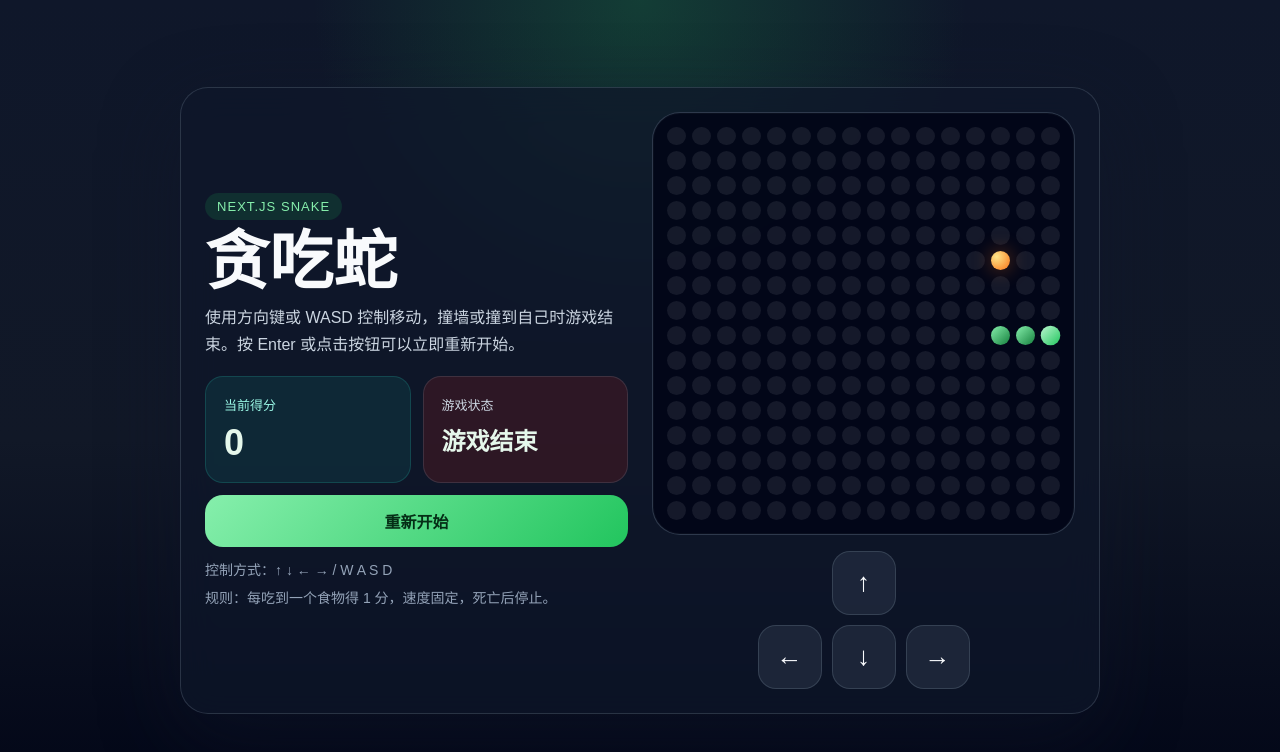
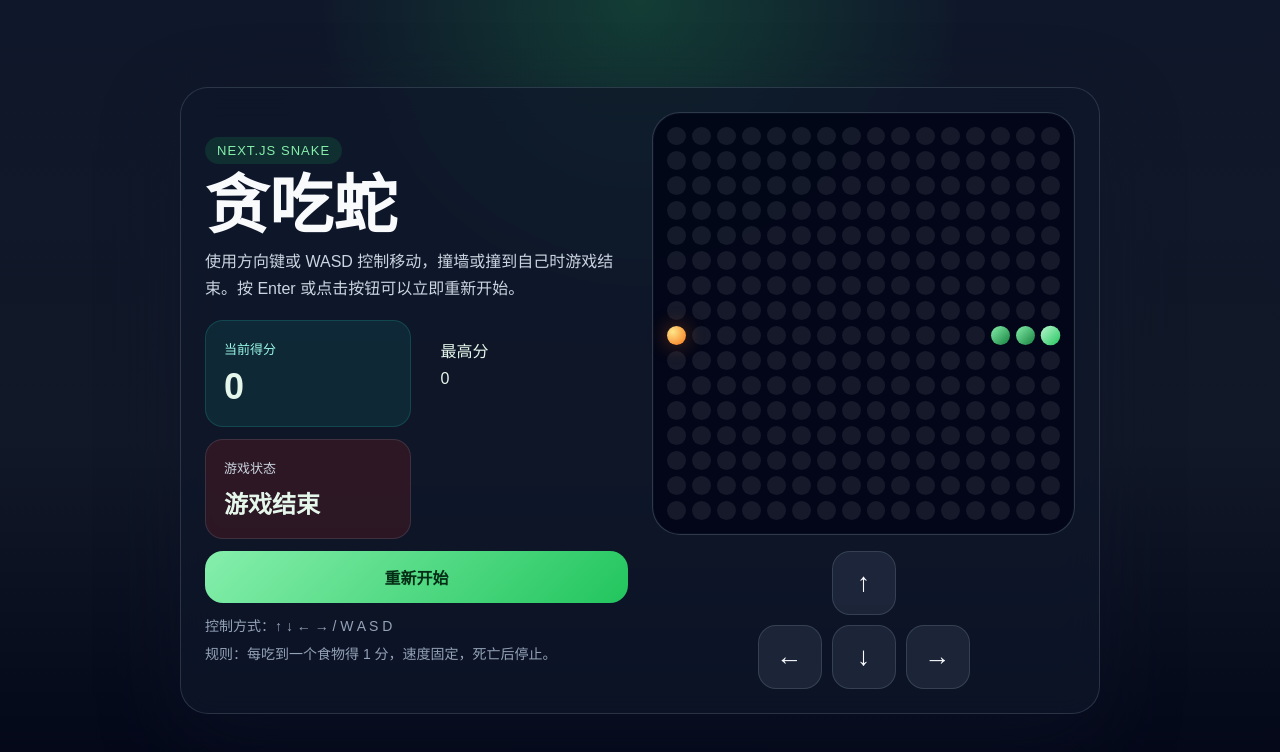
Before and after one commit to christinajgbu-oss/testforopenclaw, a Next.js app: page / in a window 1280 px wide. Shown: the top 752 px of the page. Built offline with nearby package versions, Linux system fonts and the light colour scheme.

Commit message:
feat: 最高分记录（Phase 1）- localStorage持久化，TDD流程，lint+test+build全通过

```diff
--- a/src/components/SnakeGame/SnakeGame.tsx
+++ b/src/components/SnakeGame/SnakeGame.tsx
@@ -1,6 +1,8 @@
 'use client';
 
 import { useMemo } from 'react';
+
+import pageStyles from '@/app/page.module.css';
 
 import { GRID_SIZE } from './types';
 import type { Cell } from './types';
@@ -11,7 +13,17 @@ function isSameCell(a: Cell, b: Cell) {
 }
 
 export function SnakeGame() {
-  const { food, isGameOver, resetGame, score, snake, turnSnake } = useSnakeGame();
+  const {
+    food,
+    highScore,
+    isGameOver,
+    previousHighScore,
+    resetGame,
+    score,
+    snake,
+    turnSnake,
+  } = useSnakeGame();
+  const hasNewHighScore = isGameOver && score > previousHighScore;
 
   const board = useMemo(() => {
     const snakeCells = new Set(snake.map((segment) => `${segment.x}-${segment.y}`));
@@ -91,7 +103,7 @@ export function SnakeGame() {
           <div
             style={{
               display: 'grid',
-              gridTemplateColumns: 'repeat(2, minmax(0, 1fr))',
+              gridTemplateColumns: 'repeat(auto-fit, minmax(160px, 1fr))',
               gap: 12,
             }}
           >
@@ -105,6 +117,29 @@ export function SnakeGame() {
             >
               <div style={{ color: '#99f6e4', fontSize: 13, marginBottom: 8 }}>当前得分</div>
               <div style={{ fontSize: 36, fontWeight: 700 }}>{score}</div>
+            </div>
+            <div
+              className={pageStyles.highScoreCard}
+              style={{
+                padding: 18,
+                borderRadius: 18,
+              }}
+            >
+              <div
+                style={{
+                  display: 'flex',
+                  alignItems: 'center',
+                  justifyContent: 'space-between',
+                  gap: 10,
+                  marginBottom: 8,
+                }}
+              >
+                <div className={pageStyles.highScoreLabel}>最高分</div>
+                {hasNewHighScore ? (
+                  <span className={pageStyles.newRecordBadge}>NEW!</span>
+                ) : null}
+              </div>
+              <div className={pageStyles.highScoreValue}>{highScore}</div>
             </div>
             <div
               style={{
--- a/src/components/SnakeGame/types.ts
+++ b/src/components/SnakeGame/types.ts
@@ -13,6 +13,8 @@ export type GameState = {
   direction: Direction;
   queuedDirection: Direction;
   score: number;
+  highScore: number;
+  previousHighScore: number;
   isGameOver: boolean;
 };
 
--- a/src/components/SnakeGame/useSnakeGame.ts
+++ b/src/components/SnakeGame/useSnakeGame.ts
@@ -1,6 +1,6 @@
 'use client';
 
-import { useCallback, useEffect, useEffectEvent, useState } from 'react';
+import { useCallback, useEffect, useEffectEvent, useRef, useState } from 'react';
 
 import { advanceGame } from './advanceGame';
 import { randomFoodPosition } from './gridHelpers';
@@ -12,37 +12,84 @@ import {
 } from './types';
 import type { Direction, GameState } from './types';
 
-// Server-safe initial state: food at a fixed position to avoid SSR/client mismatch
-const SERVER_INITIAL_STATE: GameState = {
-  snake: INITIAL_SNAKE,
-  food: { x: 12, y: 12 },
-  direction: INITIAL_DIRECTION,
-  queuedDirection: INITIAL_DIRECTION,
-  score: 0,
-  isGameOver: false,
-};
+const HIGH_SCORE_STORAGE_KEY = 'snake_highscore';
 
-function createInitialGameState(): GameState {
+type StorageLike = Pick<Storage, 'getItem' | 'setItem'>;
+
+function getStorage(): StorageLike | null {
+  if (typeof window === 'undefined') {
+    return null;
+  }
+
+  return window.localStorage;
+}
+
+function readHighScore(storage: StorageLike | null) {
+  const rawValue = storage?.getItem(HIGH_SCORE_STORAGE_KEY);
+  const parsedValue = Number.parseInt(rawValue ?? '', 10);
+
+  return Number.isFinite(parsedValue) && parsedValue > 0 ? parsedValue : 0;
+}
+
+export function createInitialGameState(
+  storage: StorageLike | null = getStorage(),
+  getFoodPosition: typeof randomFoodPosition = randomFoodPosition,
+): GameState {
+  const highScore = readHighScore(storage);
+
   return {
     snake: INITIAL_SNAKE,
-    food: randomFoodPosition(INITIAL_SNAKE),
+    food: getFoodPosition(INITIAL_SNAKE),
     direction: INITIAL_DIRECTION,
     queuedDirection: INITIAL_DIRECTION,
     score: 0,
+    highScore,
+    previousHighScore: highScore,
     isGameOver: false,
   };
 }
 
+export function syncHighScoreOnGameOver(
+  state: GameState,
+  storage: StorageLike | null = getStorage(),
+): GameState {
+  if (!state.isGameOver || state.score <= state.highScore) {
+    return state;
+  }
+
+  storage?.setItem(HIGH_SCORE_STORAGE_KEY, String(state.score));
+
+  return {
+    ...state,
+    highScore: state.score,
+  };
+}
+
+// Lazy initializer: on server returns server-safe state, on client reads localStorage
+function createInitialGameStateLazy(): GameState {
+  const storage = typeof window !== 'undefined' ? getStorage() : null;
+  return createInitialGameState(storage, randomFoodPosition);
+}
+
 export function useSnakeGame() {
-  const [gameState, setGameState] = useState<GameState>(SERVER_INITIAL_STATE);
+  const [gameState, setGameState] = useState<GameState>(createInitialGameStateLazy);
 
-  // Randomize food position after mount (client only) to avoid SSR mismatch
+  // Randomize food position after mount (client only) to avoid SSR mismatch.
+  // Lazy initializer handles SSR safely; this effect fixes up the client state post-hydration.
+  const hasHydrated = useRef(false);
   useEffect(() => {
+    if (hasHydrated.current) return;
+    hasHydrated.current = true;
+    // eslint-disable-next-line react-hooks/set-state-in-effect -- SSR hydration requires this pattern
     setGameState(createInitialGameState());
   }, []);
 
   const resetGame = useCallback(() => {
-    setGameState(createInitialGameState());
+    setGameState((current) => {
+      // Sync high score to localStorage before resetting
+      syncHighScoreOnGameOver(current);
+      return createInitialGameState();
+    });
   }, []);
 
   const turnSnake = useCallback((nextDirection: Direction) => {
```
Also changed, not shown: 2 other files (tests, documents, lock files or other folders).
